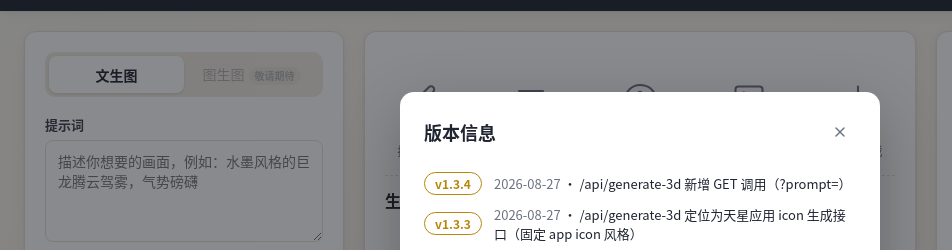
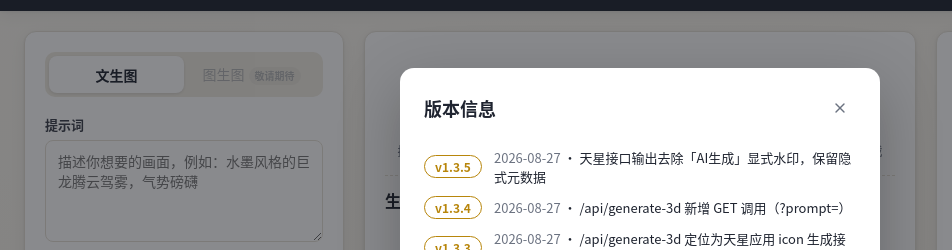
Before and after one commit to David-Lee-Q/magic-brush, a plain HTML site: page web/index.html in a window 1280 px wide. Both pictures are taken after a click on the button 1122 px from the left and 38 px from the top of the page. Shown: the part 65-315 px from the top of the page, 0-952 px from the left. Drawn offline with Linux system fonts and the light colour scheme; no server answers.

Commit message:
feat: 天星接口输出去除 AI 生成显式水印并写入隐式元数据
- /api/generate-3d 任务生成后经 finalize-download 去右下角显式标识
- 保留 PNG tEXt 隐式元数据（app/job/index/caller/generated_at/agreement_version）
- 去标识失败时回退原图，不影响任务完成
- 前端版本信息更新至 v1.3.5

```diff
--- a/web/index.html
+++ b/web/index.html
@@ -317,6 +317,10 @@
     </div>
     <div class="version-list">
       <div class="version-item">
+        <span class="version-tag">v1.3.5</span>
+        <span class="version-desc"><span class="version-date">2026-08-27</span> · 天星接口输出去除「AI生成」显式水印，保留隐式元数据</span>
+      </div>
+      <div class="version-item">
         <span class="version-tag">v1.3.4</span>
         <span class="version-desc"><span class="version-date">2026-08-27</span> · /api/generate-3d 新增 GET 调用（?prompt=）</span>
       </div>
```
Also changed, not shown: .mcp/imagegen-bridge/server-http.mjs, README.md.
